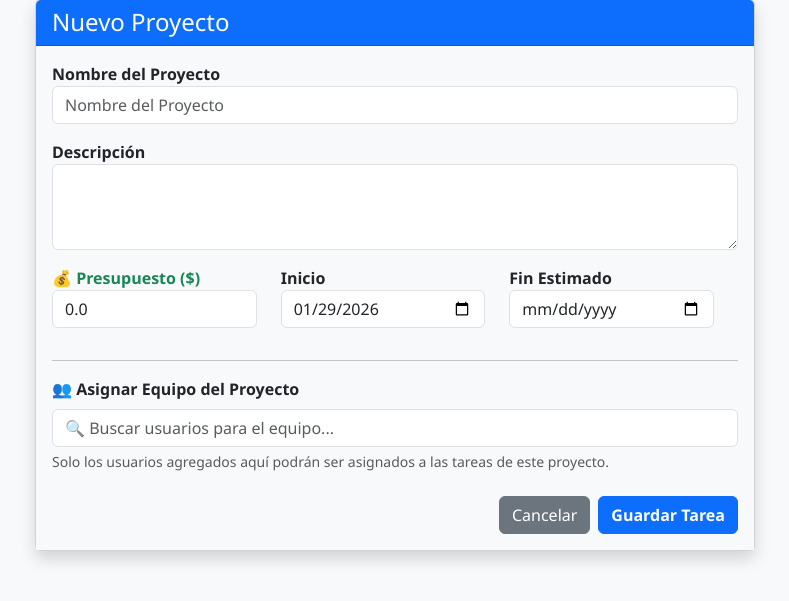
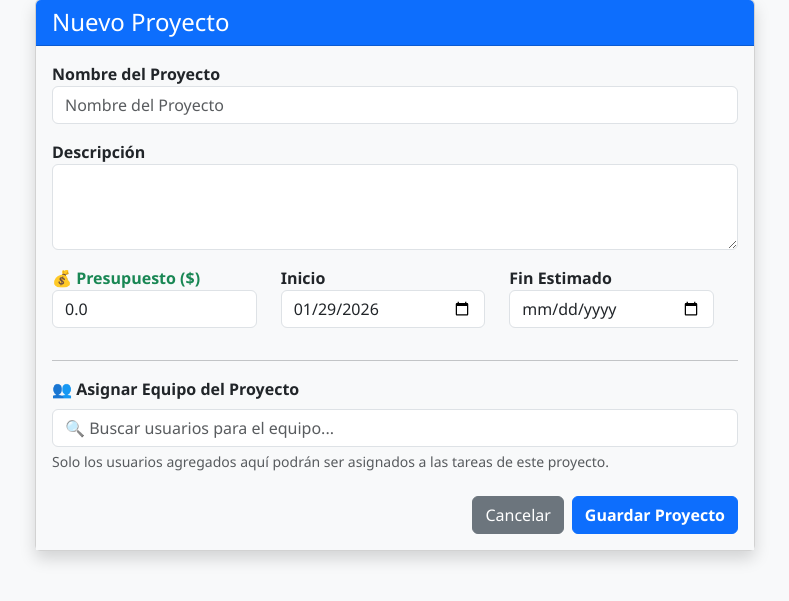
Before and after one commit to JELLABS/UpTask_System, a Django app: page /crear-proyecto/ in a window 1280 px wide. Shown: the part 81-682 px from the top of the page, without its empty margins (233-1022 px from the left). Run offline with Django 5.2, Linux system fonts and the light colour scheme; the visitor is signed in with stand-in values (Sample User, id 1); data comes from the database, SQL or seed files in the repository; some libraries are stand-ins or nearby versions.

Commit message:
Mas mejoras seccion titulos

```diff
--- a/tasks/templates/tasks/detalle_proyecto.html
+++ b/tasks/templates/tasks/detalle_proyecto.html
@@ -47,7 +47,7 @@
     <div class="col-md-4">
         <div class="card border-0 shadow-sm h-100">
             <div class="card-body">
-                <h6 class="text-muted">Equipo Asignado</h6>
+                <h6 class="text-muted">Equipo Asignado al Proyecto</h6>
                 <div class="d-flex flex-wrap gap-1 mt-2">
                     {% for miembro in proyecto.equipo.all %}
                         <span class="badge bg-secondary rounded-pill">{{ miembro.username }}</span>
--- a/tasks/templates/tasks/formulario_proyecto.html
+++ b/tasks/templates/tasks/formulario_proyecto.html
@@ -47,7 +47,7 @@
 
                     <div class="d-flex justify-content-end gap-2 mt-4">
                         <a href="{% url 'lista_proyectos' %}" class="btn btn-secondary">Cancelar</a>
-                        <button type="submit" class="btn btn-primary fw-bold">Guardar Tarea</button>
+                        <button type="submit" class="btn btn-primary fw-bold">Guardar Proyecto</button>
                     </div>
                 </form>
             </div>
```
